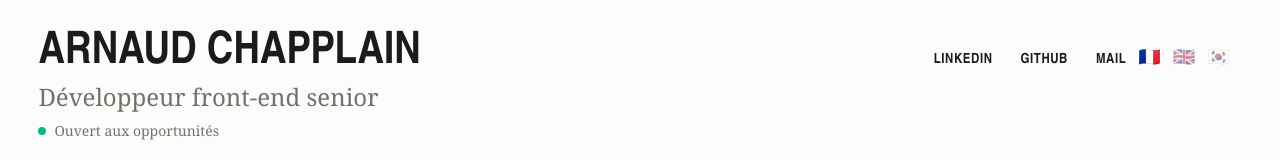
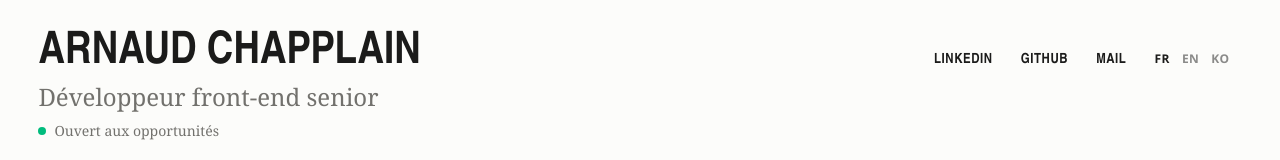
Before and after one commit to Nabuma/react-portfolio, a React (Vite) app: page / in a window 1280 px wide. Shown: the top 160 px of the page. Built offline with nearby package versions, Linux system fonts and the light colour scheme.

Commit message:
Ajustements langues bouton

```diff
--- a/src/App.tsx
+++ b/src/App.tsx
@@ -40,7 +40,7 @@ function App() {
             {t.openToOpportunities}
           </p>
         </div>
-        <div className="basis-full md:ml-auto md:flex md:basis-auto md:flex-col md:items-end md:gap-3 xl:flex-row xl:items-baseline">
+        <div className="basis-full md:ml-auto md:flex md:basis-auto md:flex-col md:items-end md:gap-5 xl:flex-row xl:items-baseline xl:gap-7">
           <nav aria-label={t.socialAndContact}>
             <ul className="flex gap-7 pt-4 font-heading text-sm font-bold tracking-[0.04em] uppercase md:pt-0">
             <li><a aria-label={`LinkedIn ${t.opensInNewTab}`} className="transition-colors hover:text-muted focus-visible:text-muted" href="https://www.linkedin.com/in/arnaud-chapplain-6a04581a0/" target="_blank" rel="noopener noreferrer">LinkedIn</a></li>
@@ -50,8 +50,8 @@ function App() {
           </nav>
           <div role="group" aria-label={t.switchLanguage}>
             {(['fr', 'en', 'ko'] as Locale[]).map((language) => (
-              <button className={`mr-3 cursor-pointer text-lg leading-none ${locale === language ? 'opacity-100' : 'opacity-50'}`} type="button" key={language} onClick={() => setLocale(language)} aria-label={translations[language].languageName} title={translations[language].languageName} aria-pressed={locale === language}>
-                {language === 'fr' ? '🇫🇷' : language === 'en' ? '🇬🇧' : '🇰🇷'}
+              <button className={`language-button mr-3 cursor-pointer text-sm font-bold tracking-[0.04em] uppercase ${locale === language ? 'opacity-100' : 'opacity-50'}`} type="button" key={language} onClick={() => setLocale(language)} aria-label={translations[language].languageName} title={translations[language].languageName} aria-pressed={locale === language}>
+                {language.toUpperCase()}
               </button>
             ))}
           </div>
--- a/src/index.css
+++ b/src/index.css
@@ -13,6 +13,13 @@ body {
     @apply bg-paper font-body text-[16px] leading-relaxed text-ink;
 }
 
+.language-button {
+    font-family: "Segoe UI Variable", "Segoe UI", system-ui, sans-serif;
+    font-size: 0.75rem;
+    font-weight: 700;
+    letter-spacing: 0.04em;
+}
+
 a:focus-visible {
     outline: 3px solid currentColor;
     outline-offset: 4px;
```
